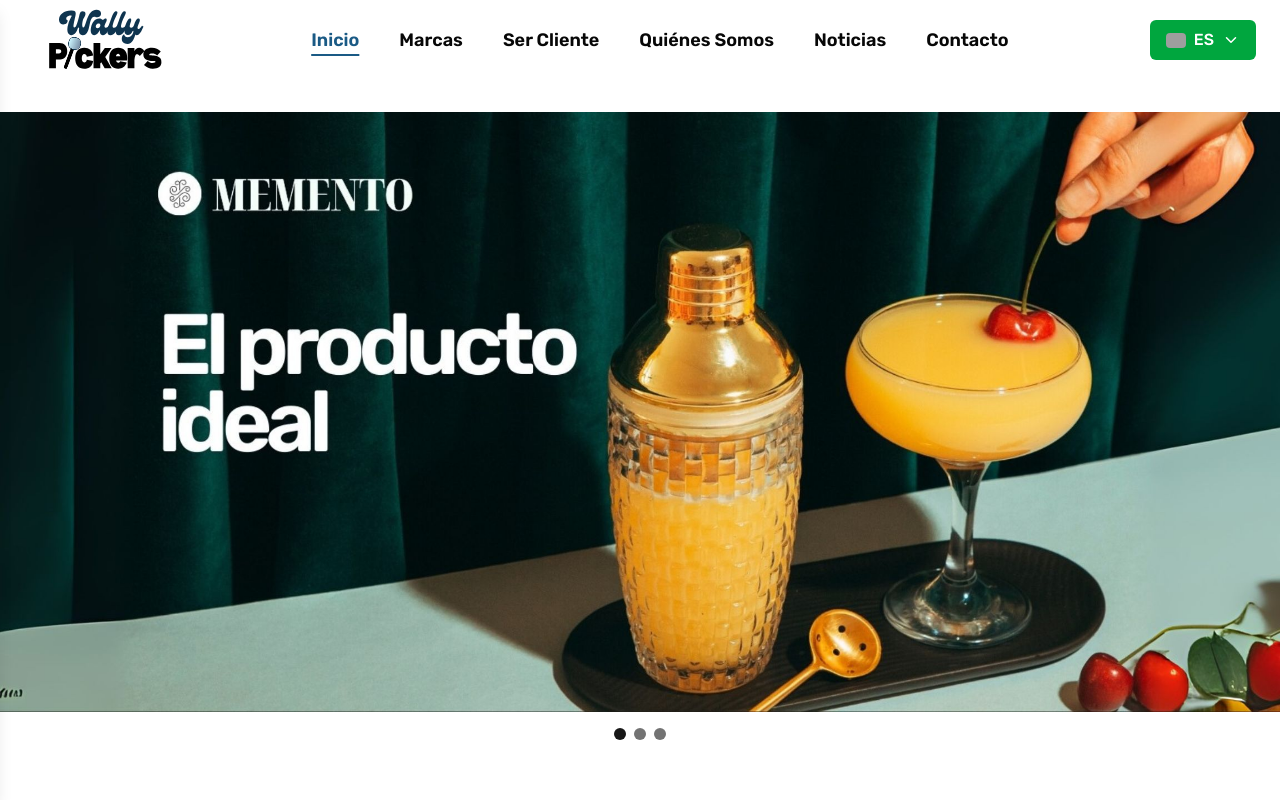
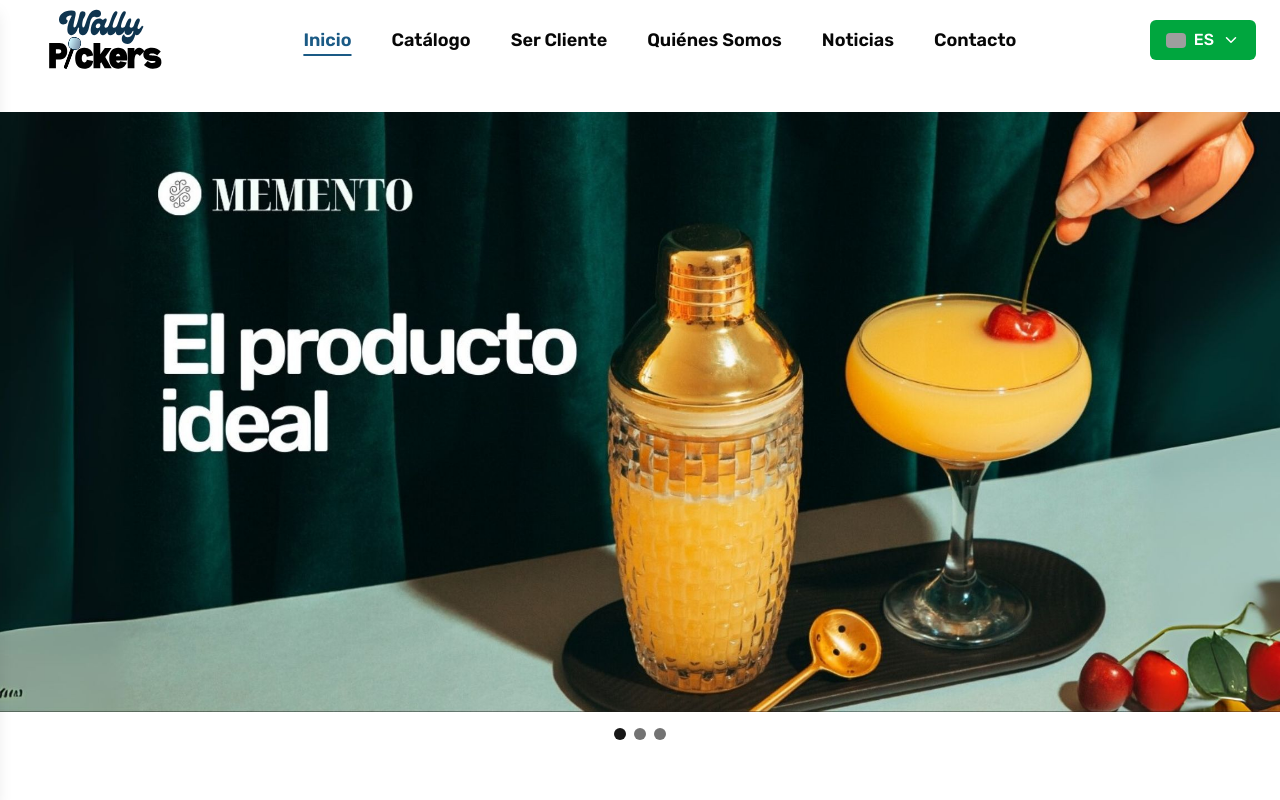
Before and after one commit to hexabro/Wally_pickers, a Next.js app: page / in a window 1280 px wide. Shown: the top 800 px of the page. Built offline with nearby package versions, Linux system fonts and the light colour scheme; grey boxes are pictures that could not be loaded.

Commit message:
changing the readme

```diff
--- a/next.config.ts
+++ b/next.config.ts
@@ -2,7 +2,6 @@ import type { NextConfig } from "next";
 
 const nextConfig: NextConfig = {
   /* config options here */
-
   };
 
 export default nextConfig;
--- /dev/null
+++ b/src/app/catalogo/[id]/page.tsx
@@ -0,0 +1 @@
+/* ESTA SERÍA LA PÁGINA DE DETALLES DE CADA PRODUCTO */
--- a/src/app/marcas/page.tsx
+++ /dev/null
@@ -1,3 +0,0 @@
-export default function() {
-
-}
--- a/src/components/sections/nav_bar.tsx
+++ b/src/components/sections/nav_bar.tsx
@@ -14,7 +14,7 @@ function cn(...classes: (string | undefined | null | false)[]) {
 
 const navItems = [
   { href: '/', label: 'Inicio' },
-  { href: '/marcas', label: 'Marcas' },
+  { href: '/catalogo', label: 'Catálogo' },
   { href: '/ser-cliente', label: 'Ser Cliente' },
   { href: '/quienes-somos', label: 'Quiénes Somos' },
   { href: '/noticias', label: 'Noticias' },
```
Also changed, not shown: src/app/catalogo/page.tsx (added), 1 other file (tests, documents, lock files or other folders).
